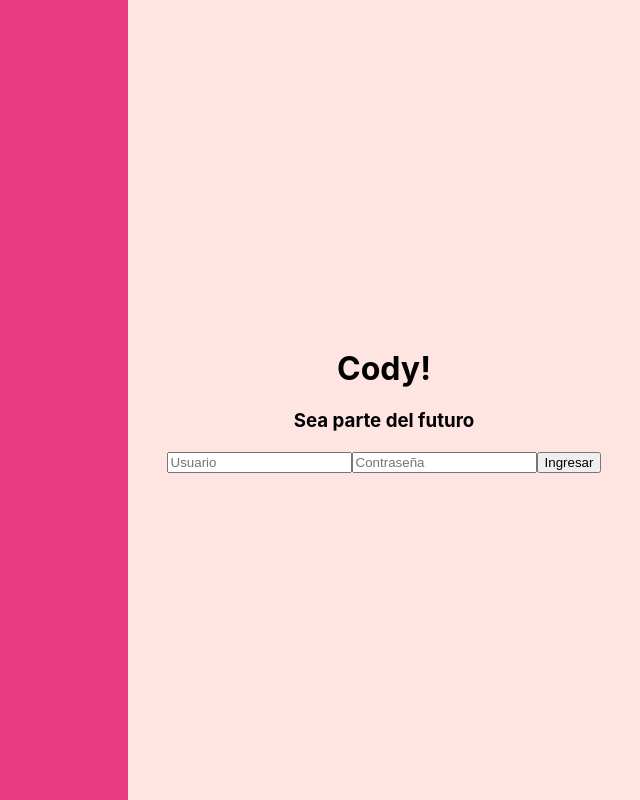
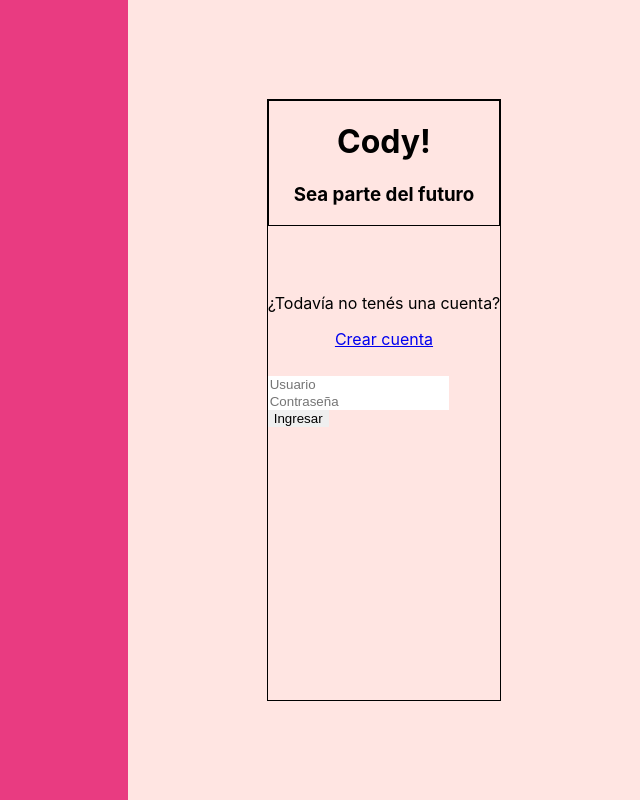
Before and after one commit to PercudaniAlejo/cody-website, a React (Create React App) app: page / in a window 1280 px wide. Shown: the whole page, without its empty margins (640-1280 px from the left). Built offline with nearby package versions, Linux system fonts and the light colour scheme.

Commit message:
posicionado panel izq. login

```diff
--- a/src/App.css
+++ b/src/App.css
@@ -9,6 +9,8 @@ body {
   display: flex;
 }
 
+/* LEFT (carrousel) */
+
 .column__carrousel {
   width: 60vw;
   height: 100%;
@@ -16,6 +18,7 @@ body {
   float: left;
 }
 
+/* RIGHT (login) */
 .column__login {
   width: 40vw;
   height: 100%;
@@ -23,6 +26,28 @@ body {
   justify-content: center;
   align-items: center;
   float: right;
+}
+
+.container__login {
+  position: absolute;
+  height: 75%;
+  border: 1px solid;
+}
+
+.login__header {
+  position: relative;
+  border: 1px solid;
+}
+
+.login {
+  position: relative;
+  top: 25%;
+}
+
+.login input,
+button {
+  border: none;
+  display: block;
 }
 
 /* .App-logo {
--- a/src/sites/Home/home-login.js
+++ b/src/sites/Home/home-login.js
@@ -17,6 +17,10 @@ function Login(){
                     <button type="submit"> Ingresar </button>
                 </form>
             </div>
+            <div className="container__register">
+                <p> ¿Todavía no tenés una cuenta? </p>
+                <a href="#"> Crear cuenta </a>
+            </div>
         </div>
         </div>
     );
```
